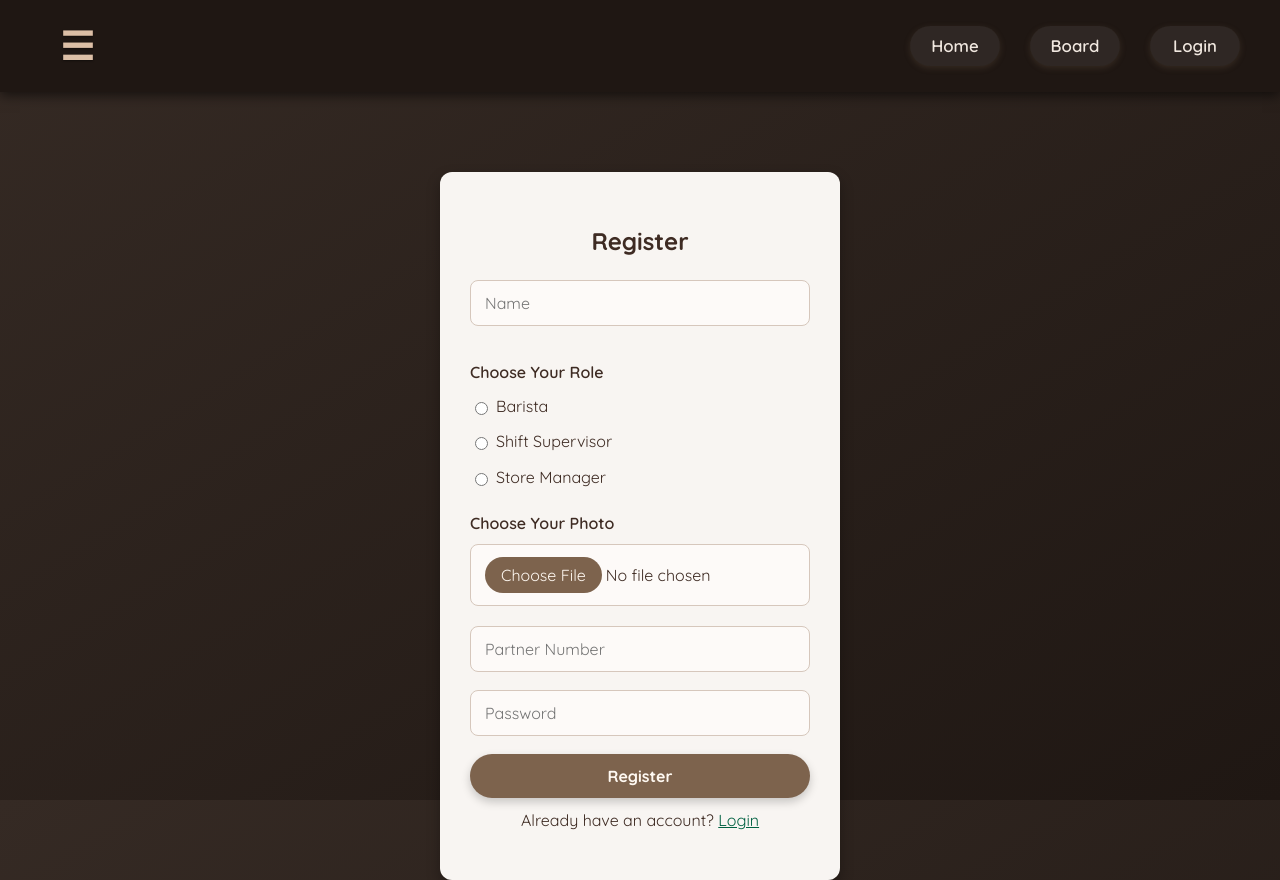
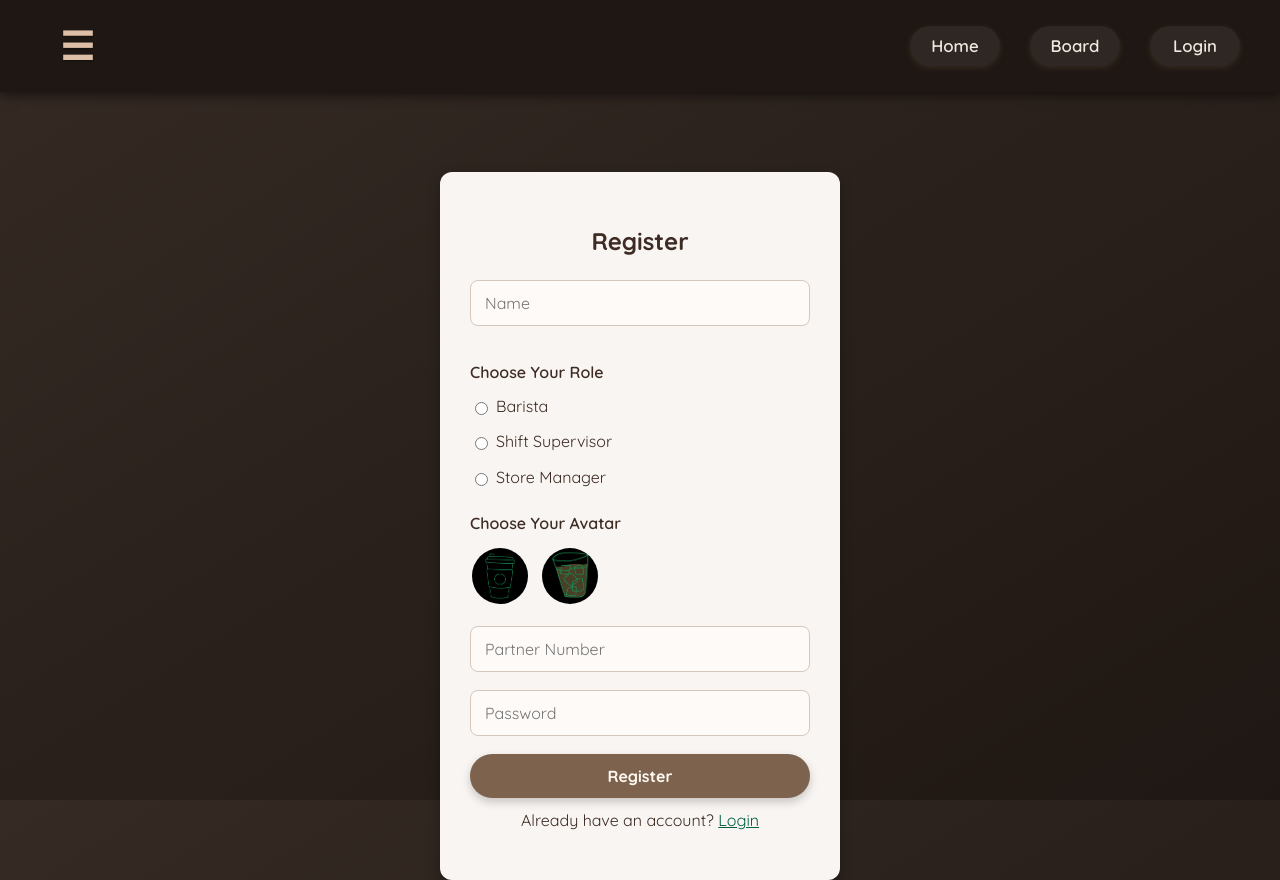
Before and after one commit to brepp22/greenapron, a React (Create React App) app in the folder greenapron/: page /login in a window 1280 px wide. Both pictures are taken after a click on the element "Register". Built offline with nearby package versions, Linux system fonts and the light colour scheme.

Commit message:
avatars added to registration

```diff
--- a/greenapron/src/components/LoginForm.css
+++ b/greenapron/src/components/LoginForm.css
@@ -158,6 +158,25 @@ body{
   background: #584738;
 }
 
+.avatar-options {
+  display: flex;
+  gap: 10px;
+  margin-top: 10px;
+}
+
+.avatar-image {
+  width: 60px;
+  height: 60px;
+  border-radius: 50%;
+  border: 2px solid transparent;
+  cursor: pointer;
+  transition: border 0.2s ease;
+}
+
+.avatar-image.selected {
+  border: 2px solid #006142;
+}
+
 
 /* Small devices (phones, <= 600px) */
 @media (max-width: 600px) {
--- a/greenapron/src/components/LoginForm.jsx
+++ b/greenapron/src/components/LoginForm.jsx
@@ -4,7 +4,8 @@ import axios from 'axios';
 import './LoginForm.css';
 
 const LoginForm = ({setToken}) => {
-  const [form, setForm] = useState({ partner_number: '', password: '', role: '', image: null });
+  // const [form, setForm] = useState({ partner_number: '', password: '', role: '', image: null });
+  const [form, setForm] = useState({partner_number: '', password: '', role: '', image: ''})
   const [error, setError] = useState('');
   const [isRegister, setIsRegister] = useState('');
   const [loading, setLoading] = useState(false);
@@ -87,7 +88,7 @@ const LoginForm = ({setToken}) => {
     ))}
   </div>
 
-  <div className='photo-selection'>
+  {/* <div className='photo-selection'>
     <p>Choose Your Photo</p>
     <input
         className='input-image'
@@ -96,7 +97,26 @@ const LoginForm = ({setToken}) => {
         accept='image/*'
         onChange={(e) => setForm({...form, image: e.target.files[0]})}
       />
+  </div> */}
+
+  <div className='photo-selection'>
+  <p>Choose Your Avatar</p>
+  <div className="avatar-options">
+    {['avatar1.png', 'avatar2.png'].map((avatar, idx) => {
+      const avatarPath = `/avatars/${avatar}`;
+      return (
+        <img
+          key={idx}
+          src={avatarPath}
+          alt={`Avatar ${idx + 1}`}
+          className={`avatar-image ${form.image === avatarPath ? 'selected' : ''}`}
+          onClick={() => setForm({ ...form, image: avatarPath })}
+        />
+      );
+    })}
   </div>
+</div>
+
 </>
 
       )}
```
